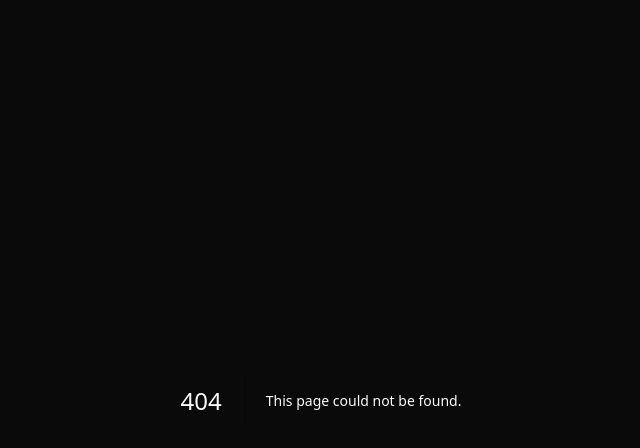
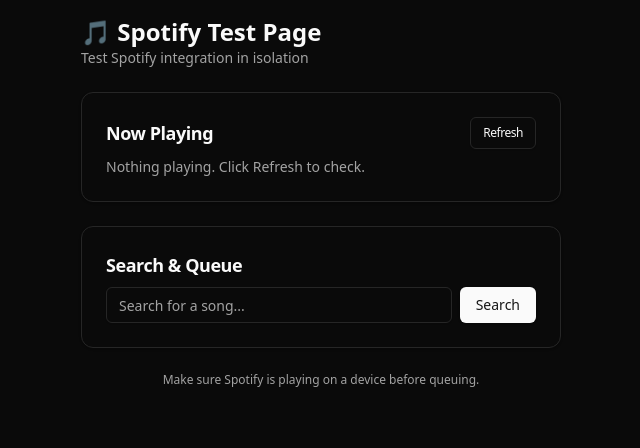
Before and after one commit to ebuntario/song-flow, a Next.js app: page /test-spotify in a window 1280 px wide. Before the commit this address had no page. Shown: the top 448 px of the page, without its empty margins (319-959 px from the left). Built offline with nearby package versions, Linux system fonts and the light colour scheme.

Commit message:
feat: add Spotify test page for isolated integration testing

```diff
--- /dev/null
+++ b/src/app/api/test-spotify/now-playing/route.ts
@@ -0,0 +1,25 @@
+import { auth } from "@/auth";
+import { getSpotifyToken, getCurrentlyPlaying } from "@/lib/spotify/client";
+import { NextResponse } from "next/server";
+
+export async function GET() {
+  const session = await auth();
+  if (!session?.user?.id) {
+    return NextResponse.json({ error: "Unauthorized" }, { status: 401 });
+  }
+
+  const token = await getSpotifyToken(session.user.id);
+  if (!token) {
+    return NextResponse.json({ error: "Spotify not connected" }, { status: 401 });
+  }
+
+  try {
+    const data = await getCurrentlyPlaying(token);
+    return NextResponse.json(data ?? { item: null, is_playing: false });
+  } catch (err) {
+    return NextResponse.json(
+      { error: err instanceof Error ? err.message : "Failed to get current track" },
+      { status: 500 }
+    );
+  }
+}
--- /dev/null
+++ b/src/app/api/test-spotify/queue/route.ts
@@ -0,0 +1,31 @@
+import { auth } from "@/auth";
+import { getSpotifyToken, addToQueue } from "@/lib/spotify/client";
+import { NextRequest, NextResponse } from "next/server";
+
+export async function POST(request: NextRequest) {
+  const session = await auth();
+  if (!session?.user?.id) {
+    return NextResponse.json({ error: "Unauthorized" }, { status: 401 });
+  }
+
+  const body = await request.json();
+  const uri = body.uri;
+  if (!uri) {
+    return NextResponse.json({ error: "Missing track URI" }, { status: 400 });
+  }
+
+  const token = await getSpotifyToken(session.user.id);
+  if (!token) {
+    return NextResponse.json({ error: "Spotify not connected" }, { status: 401 });
+  }
+
+  try {
+    await addToQueue(token, uri);
+    return NextResponse.json({ success: true });
+  } catch (err) {
+    return NextResponse.json(
+      { error: err instanceof Error ? err.message : "Queue failed" },
+      { status: 500 }
+    );
+  }
+}
--- /dev/null
+++ b/src/app/api/test-spotify/search/route.ts
@@ -0,0 +1,30 @@
+import { auth } from "@/auth";
+import { getSpotifyToken, searchTracks } from "@/lib/spotify/client";
+import { NextRequest, NextResponse } from "next/server";
+
+export async function GET(request: NextRequest) {
+  const session = await auth();
+  if (!session?.user?.id) {
+    return NextResponse.json({ error: "Unauthorized" }, { status: 401 });
+  }
+
+  const query = request.nextUrl.searchParams.get("q");
+  if (!query) {
+    return NextResponse.json({ error: "Missing query" }, { status: 400 });
+  }
+
+  const token = await getSpotifyToken(session.user.id);
+  if (!token) {
+    return NextResponse.json({ error: "Spotify not connected" }, { status: 401 });
+  }
+
+  try {
+    const data = await searchTracks(token, query);
+    return NextResponse.json(data);
+  } catch (err) {
+    return NextResponse.json(
+      { error: err instanceof Error ? err.message : "Search failed" },
+      { status: 500 }
+    );
+  }
+}
--- /dev/null
+++ b/src/app/api/test-spotify/skip/route.ts
@@ -0,0 +1,25 @@
+import { auth } from "@/auth";
+import { getSpotifyToken, skipTrack } from "@/lib/spotify/client";
+import { NextResponse } from "next/server";
+
+export async function POST() {
+  const session = await auth();
+  if (!session?.user?.id) {
+    return NextResponse.json({ error: "Unauthorized" }, { status: 401 });
+  }
+
+  const token = await getSpotifyToken(session.user.id);
+  if (!token) {
+    return NextResponse.json({ error: "Spotify not connected" }, { status: 401 });
+  }
+
+  try {
+    await skipTrack(token);
+    return NextResponse.json({ success: true });
+  } catch (err) {
+    return NextResponse.json(
+      { error: err instanceof Error ? err.message : "Skip failed" },
+      { status: 500 }
+    );
+  }
+}
--- /dev/null
+++ b/src/app/test-spotify/page.tsx
@@ -0,0 +1,192 @@
+"use client";
+
+import { useState } from "react";
+import { Button } from "@/components/ui/button";
+import { Input } from "@/components/ui/input";
+import { Card, CardContent, CardHeader, CardTitle } from "@/components/ui/card";
+
+interface Track {
+  id: string;
+  name: string;
+  uri: string;
+  artists: { name: string }[];
+  album: { name: string; images: { url: string }[] };
+}
+
+interface NowPlaying {
+  item?: {
+    name: string;
+    artists: { name: string }[];
+    album: { images: { url: string }[] };
+  };
+  is_playing: boolean;
+}
+
+export default function TestSpotifyPage() {
+  const [query, setQuery] = useState("");
+  const [tracks, setTracks] = useState<Track[]>([]);
+  const [nowPlaying, setNowPlaying] = useState<NowPlaying | null>(null);
+  const [loading, setLoading] = useState(false);
+  const [message, setMessage] = useState("");
+
+  const showMessage = (msg: string) => {
+    setMessage(msg);
+    setTimeout(() => setMessage(""), 3000);
+  };
+
+  const handleSearch = async () => {
+    if (!query.trim()) return;
+    setLoading(true);
+    try {
+      const res = await fetch(`/api/test-spotify/search?q=${encodeURIComponent(query)}`);
+      const data = await res.json();
+      if (!res.ok) throw new Error(data.error);
+      setTracks(data.tracks?.items || []);
+    } catch (err) {
+      showMessage(`Search failed: ${err instanceof Error ? err.message : "Unknown error"}`);
+    } finally {
+      setLoading(false);
+    }
+  };
+
+  const handleQueue = async (track: Track) => {
+    try {
+      const res = await fetch("/api/test-spotify/queue", {
+        method: "POST",
+        headers: { "Content-Type": "application/json" },
+        body: JSON.stringify({ uri: track.uri }),
+      });
+      const data = await res.json();
+      if (!res.ok) throw new Error(data.error);
+      showMessage(`✅ Queued: ${track.name}`);
+    } catch (err) {
+      showMessage(`Queue failed: ${err instanceof Error ? err.message : "Unknown error"}`);
+    }
+  };
+
+  const handleSkip = async () => {
+    try {
+      const res = await fetch("/api/test-spotify/skip", { method: "POST" });
+      const data = await res.json();
+      if (!res.ok) throw new Error(data.error);
+      showMessage("⏭️ Skipped to next track");
+      fetchNowPlaying();
+    } catch (err) {
+      showMessage(`Skip failed: ${err instanceof Error ? err.message : "Unknown error"}`);
+    }
+  };
+
+  const fetchNowPlaying = async () => {
+    try {
+      const res = await fetch("/api/test-spotify/now-playing");
+      const data = await res.json();
+      if (!res.ok) throw new Error(data.error);
+      setNowPlaying(data);
+    } catch (err) {
+      showMessage(`Fetch failed: ${err instanceof Error ? err.message : "Unknown error"}`);
+    }
+  };
+
+  return (
+    <div className="min-h-screen max-w-lg mx-auto p-4 space-y-6">
+      <header>
+        <h1 className="text-2xl font-bold">🎵 Spotify Test Page</h1>
+        <p className="text-sm text-muted-foreground">Test Spotify integration in isolation</p>
+      </header>
+
+      {message && (
+        <div className="p-3 rounded-md bg-primary/10 text-primary text-sm">
+          {message}
+        </div>
+      )}
+
+      {/* Now Playing */}
+      <Card>
+        <CardHeader className="pb-2">
+          <CardTitle className="text-lg flex items-center justify-between">
+            Now Playing
+            <Button variant="outline" size="sm" onClick={fetchNowPlaying}>
+              Refresh
+            </Button>
+          </CardTitle>
+        </CardHeader>
+        <CardContent>
+          {nowPlaying?.item ? (
+            <div className="flex items-center gap-3">
+              {nowPlaying.item.album.images[0] && (
+                <img
+                  src={nowPlaying.item.album.images[0].url}
+                  alt="Album"
+                  className="w-12 h-12 rounded"
+                />
+              )}
+              <div className="flex-1">
+                <p className="font-medium">{nowPlaying.item.name}</p>
+                <p className="text-sm text-muted-foreground">
+                  {nowPlaying.item.artists.map((a) => a.name).join(", ")}
+                </p>
+              </div>
+              <Button variant="ghost" size="sm" onClick={handleSkip}>
+                Skip ⏭️
+              </Button>
+            </div>
+          ) : (
+            <p className="text-muted-foreground text-sm">Nothing playing. Click Refresh to check.</p>
+          )}
+        </CardContent>
+      </Card>
+
+      {/* Search */}
+      <Card>
+        <CardHeader className="pb-2">
+          <CardTitle className="text-lg">Search & Queue</CardTitle>
+        </CardHeader>
+        <CardContent className="space-y-4">
+          <div className="flex gap-2">
+            <Input
+              placeholder="Search for a song..."
+              value={query}
+              onChange={(e) => setQuery(e.target.value)}
+              onKeyDown={(e) => e.key === "Enter" && handleSearch()}
+            />
+            <Button onClick={handleSearch} disabled={loading}>
+              {loading ? "..." : "Search"}
+            </Button>
+          </div>
+
+          {tracks.length > 0 && (
+            <div className="space-y-2">
+              {tracks.map((track) => (
+                <div
+                  key={track.id}
+                  className="flex items-center gap-3 p-2 rounded-md border hover:bg-muted/50"
+                >
+                  {track.album.images[0] && (
+                    <img
+                      src={track.album.images[0].url}
+                      alt="Album"
+                      className="w-10 h-10 rounded"
+                    />
+                  )}
+                  <div className="flex-1 min-w-0">
+                    <p className="font-medium truncate">{track.name}</p>
+                    <p className="text-xs text-muted-foreground truncate">
+                      {track.artists.map((a) => a.name).join(", ")}
+                    </p>
+                  </div>
+                  <Button variant="secondary" size="sm" onClick={() => handleQueue(track)}>
+                    Queue
+                  </Button>
+                </div>
+              ))}
+            </div>
+          )}
+        </CardContent>
+      </Card>
+
+      <p className="text-xs text-center text-muted-foreground">
+        Make sure Spotify is playing on a device before queuing.
+      </p>
+    </div>
+  );
+}
```
